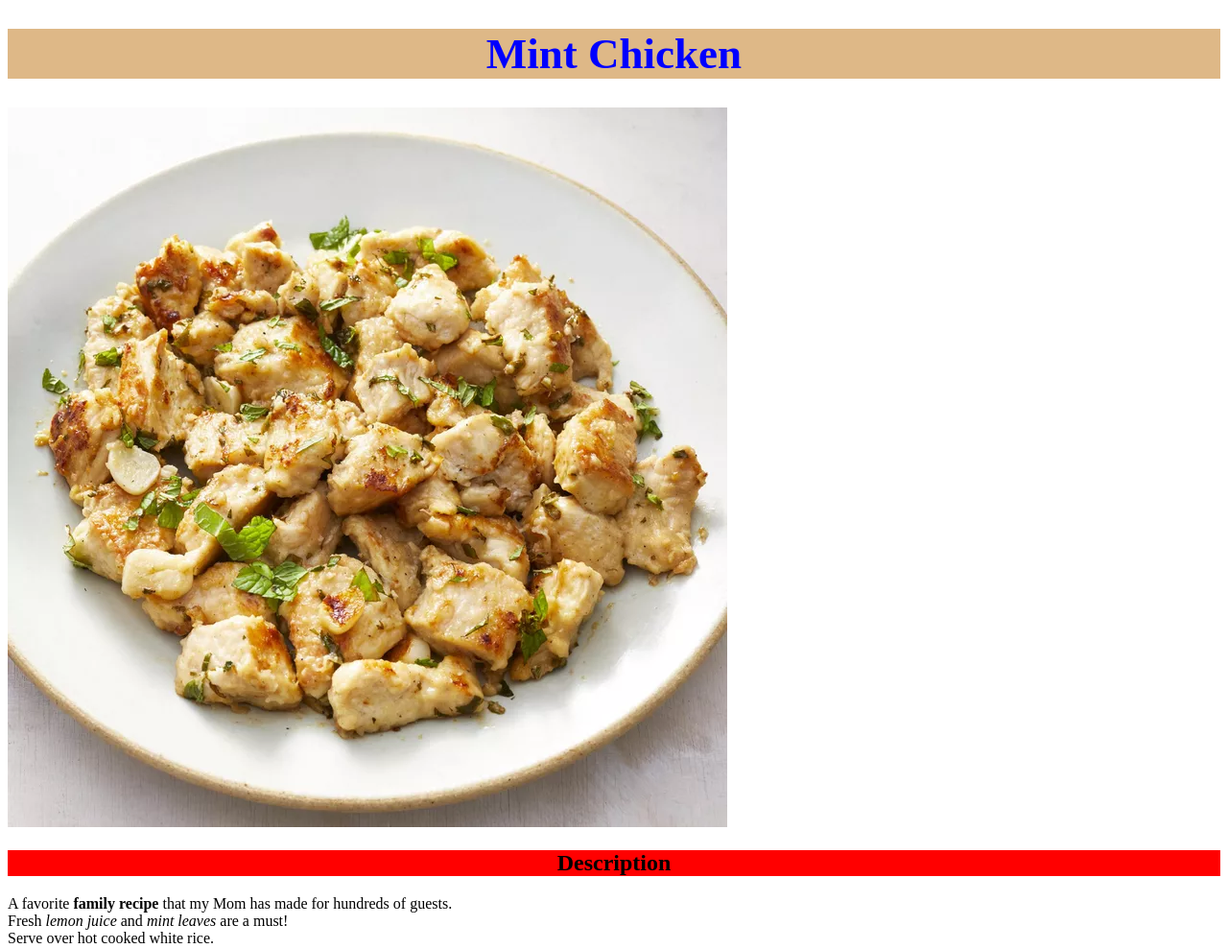
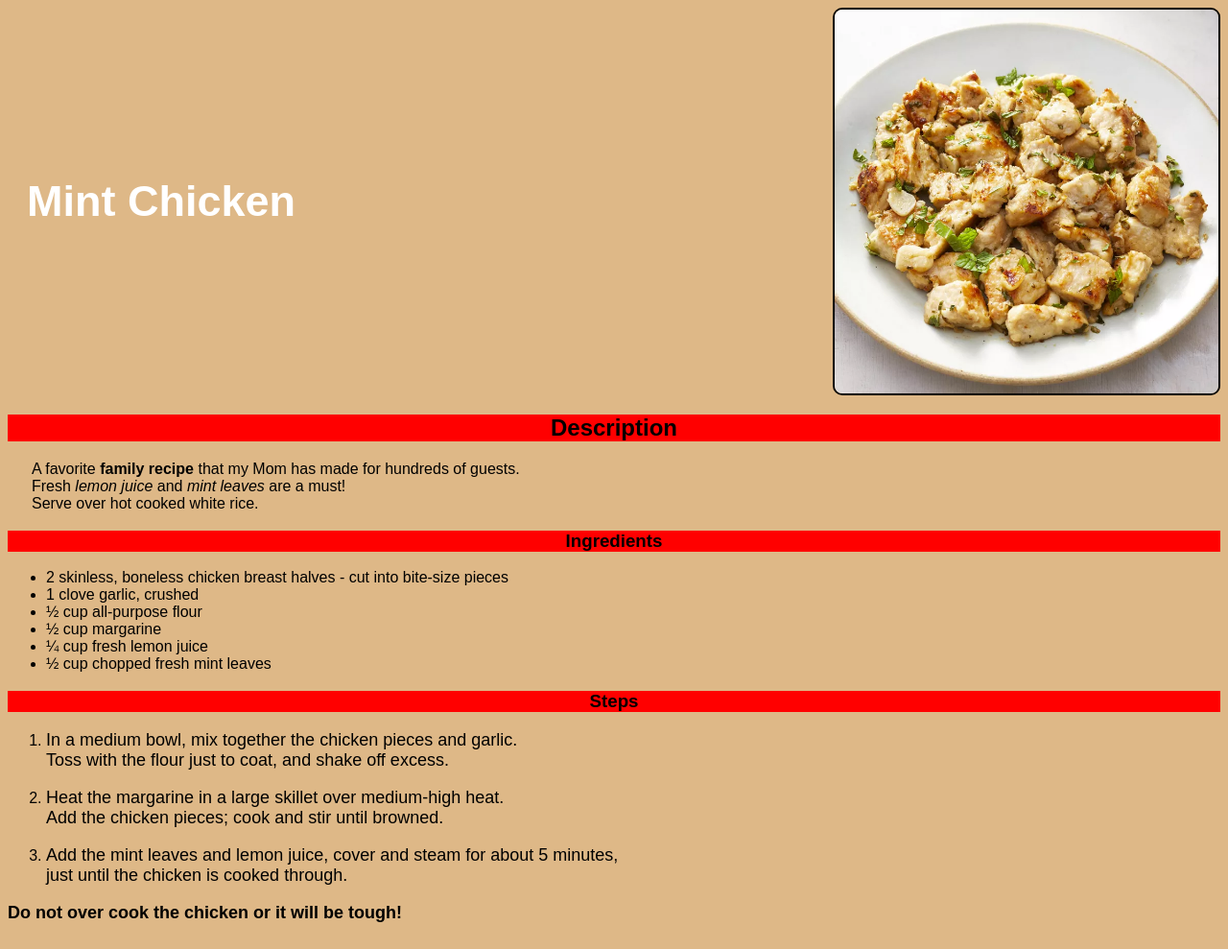
Before and after one commit to AndreaIndovino/odin-recipes, a plain HTML site: page recipes/mint_chicken.html in a window 1280 px wide. Shown: the top 989 px of the page at 96% size. Drawn offline with Linux system fonts and the light colour scheme.

Commit message:
Edited some details in html and css in mintchicken page

```diff
--- a/recipes/mint_chicken.html
+++ b/recipes/mint_chicken.html
@@ -9,15 +9,19 @@
 </head>
 
 <body>
-
+    <div id="header">
         <h1>Mint Chicken</h1>
         <img src="../Images/Mint_Chicken.jpg" alt="Mint Chicken To Ready">
+    </div>
 
+    <div id="description">
         <h2>Description</h2>
-        <p1>A favorite <strong>family recipe</strong> that my Mom has made for hundreds of guests. <br>
+        <p class="p1">A favorite <strong>family recipe</strong> that my Mom has made for hundreds of guests. <br>
         Fresh <em>lemon juice</em> and <em>mint leaves</em> are a must! <br>
-        Serve over hot cooked white rice.</p1>
+        Serve over hot cooked white rice.</p>
+    </div>
 
+    <div id="ingredients">
         <h3>Ingredients</h3>
             <ul>
                 <li>2 skinless, boneless chicken breast halves - cut into bite-size pieces</li>
@@ -27,18 +31,20 @@
                 <li>¼ cup fresh lemon juice</li>
                 <li>½ cup chopped fresh mint leaves</li>
             </ul>
+    </div>
 
+    <div id="steps">
         <h3>Steps</h3>
             <ol>
-            <li>In a medium bowl, mix together the chicken pieces and garlic. <br>
-                Toss with the flour just to coat, and shake off excess.</li>
-            <li>Heat the margarine in a large skillet over medium-high heat. <br>
-                Add the chicken pieces; cook and stir until browned. </li>
-            <li>Add the mint leaves and lemon juice, cover and steam for about 5 minutes, <br>
-                just until the chicken is cooked through. </li>
+                <li><p class="p2">In a medium bowl, mix together the chicken pieces and garlic. <br>
+                    Toss with the flour just to coat, and shake off excess.</p></li>
+                <li><p class="p2">Heat the margarine in a large skillet over medium-high heat. <br>
+                    Add the chicken pieces; cook and stir until browned.</p></li>
+                <li><p class="p2">Add the mint leaves and lemon juice, cover and steam for about 5 minutes, <br>
+                    just until the chicken is cooked through.</p></li>
             </ol>
-
-    <p2><b>Do not over cook the chicken or it will be tough!</b></p2>
+            <p class="p3"><b>Do not over cook the chicken or it will be tough!</b></p>
+    </div>
 
 </body>
 
--- a/recipes/mintstyle.css
+++ b/recipes/mintstyle.css
@@ -1,35 +1,41 @@
 /* mintstyle.css */
 
+body {
+    color: black;
+    font-family: 'Arial';
+    background-color: burlywood;
+}
+
+#header {
+    display: flex;
+    align-items: center;
+    justify-content: space-between;
+}
+
 h1 {
-    background-color: burlywood;
-    color: blue;
-    text-align: center;
+    color: white;
     font-size: 45px;
+    margin-left: 20px;
 }
 
 img {
-    image-rendering: optimizeQuality;
+    width: 400px;
+    border: solid 2px;
+    border-radius: 10px;
 }
 
-h2 {
-    font-family: 'Times New Roman', Times, serif;
+.p1 {
+    text-align: justify;
+    margin-left: 25px;
+}
+
+.p2, .p3 {
+    font-size: 18px;
+}
+
+h2, h3 {
     color: black;
+    background-color: red;
     font-weight: bold;
     text-align: center;
-    background-color: red;
 }
-
-p1 {
-    text-align: justify;
-}
-
-h3 {
-    text-align: center;
-    background-color: red;
-    color: white;
-}
-
-p2 {
-    font-size: 25px;
-    background-color: yellow;
-}
```
Lines whose indentation alone changed are shown as unchanged.
